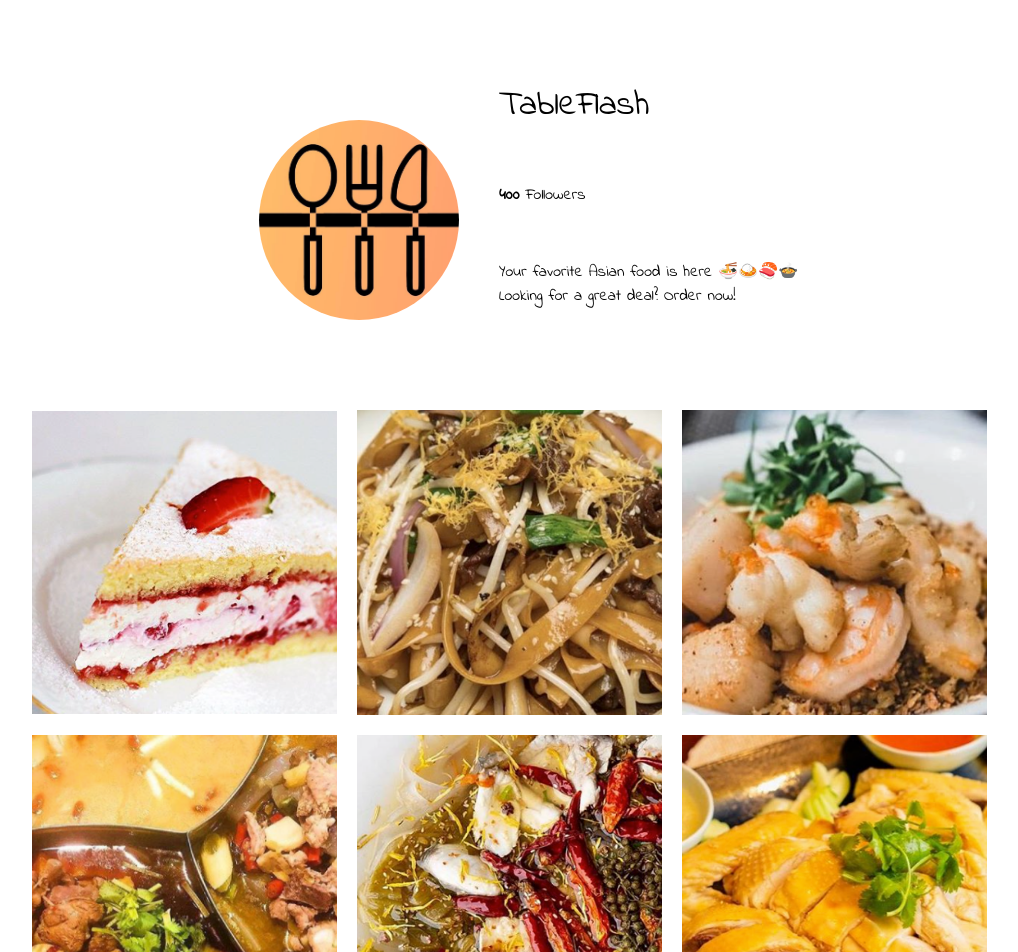
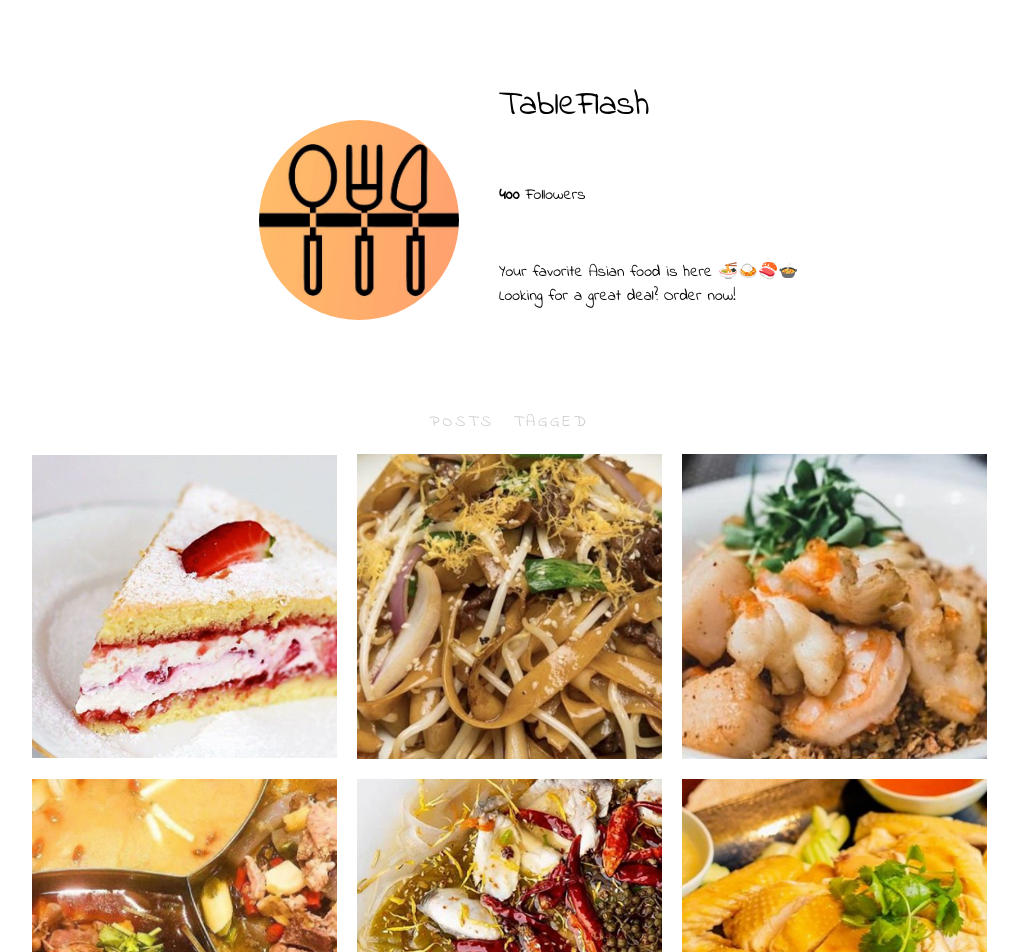
Before and after one commit to lingnali/TableFlash, a React (Create React App) app in the folder landingp/: page /gallery in a window 1280 px wide. Shown: the top 952 px of the page, without its empty margins (131-1149 px from the left). Built offline with nearby package versions, Linux system fonts and the light colour scheme.

Commit message:
tablink(hard code url)

```diff
--- a/landingp/src/App.js
+++ b/landingp/src/App.js
@@ -12,6 +12,7 @@ import styled, {css} from 'styled-components';
 import UserGrid from './Profile/UserGrid';
 import {Modal} from './Modal/Modal';
 import Posts from './Posts';
+import {Gallery} from "./Gallery/Gallery";
 
 
 // This example shows how to render two different screens
@@ -111,30 +112,30 @@ const PhotoGrid = styled.div`
   gap: 20px;
 `
 
-function Gallery() {
-  let location = useLocation();
+// function Gallery() {
+//   let location = useLocation();
 
-  return (
-    <div>
-      <UserGrid/>
-      <PhotoGrid>
-        {Posts.map(i => (
-          <Link
-            key={i.id}
-            to={{
-              pathname: `/img/${i.id}`,
-              // This is the trick! This link sets
-              // the `background` in location state.
-              state: { background: location }
-            }}
-          >
-            <Image index={i.id} />
-          </Link>
-        ))}
-      </PhotoGrid>
-    </div>
-  );
-}
+//   return (
+//     <div>
+//       <UserGrid/>
+//       <PhotoGrid>
+//         {Posts.map(i => (
+//           <Link
+//             key={i.id}
+//             to={{
+//               pathname: `/img/${i.id}`,
+//               // This is the trick! This link sets
+//               // the `background` in location state.
+//               state: { background: location }
+//             }}
+//           >
+//             <Image index={i.id} />
+//           </Link>
+//         ))}
+//       </PhotoGrid>
+//     </div>
+//   );
+// }
 
 function ImageView() {
   let { id } = useParams();
@@ -149,49 +150,3 @@ function ImageView() {
     </div>
   );
 }
-
-// function Modal() {
-//   let history = useHistory();
-//   let { id } = useParams();
-//   let image = IMAGES[parseInt(id, 10) - 1];
-
-//   if (!image) return null;
-
-//   let back = e => {
-//     e.stopPropagation();
-//     history.goBack();
-//   };
-
-//   return (
-//     <div
-//       onClick={back}
-//       style={{
-//         position: "absolute",
-//         top: 0,
-//         left: 0,
-//         bottom: 0,
-//         right: 0,
-//         background: "rgba(0, 0, 0, 0.15)"
-//       }}
-//     >
-//       <div
-//         className="modal"
-//         style={{
-//           position: "absolute",
-//           background: "#fff",
-//           top: 25,
-//           left: "10%",
-//           right: "10%",
-//           padding: 15,
-//           border: "2px solid #444"
-//         }}
-//       >
-//         <h1>{image.title}</h1>
-//         <Image inModal index={image.id} />
-//         <button type="button" onClick={back}>
-//           Close
-//         </button>
-//       </div>
-//     </div>
-//   );
-// }
--- /dev/null
+++ b/landingp/src/Gallery/Gallery.js
@@ -0,0 +1,78 @@
+
+import React from 'react';
+import {
+    useLocation,
+} from "react-router-dom";
+
+import UserGrid from '../Profile/UserGrid';
+import {Link} from 'react-router-dom';
+import styled, {css} from 'styled-components';
+import Posts from "../Posts";
+import {Image} from '../App';
+
+const PhotoGrid = styled.div`
+  display: grid;
+  grid-template-columns: repeat(3, 305px);
+  justify-content: center;
+  gap: 20px;
+  grid-auto-rows: 305px;
+  ${({cascade}) => cascade && css`
+    grid-auto-rows: 200px;
+    grid-gap: 5px;
+  `}
+  @media (max-width: 990px) {
+    gap: 5px;
+    grid-template-columns: repeat(3, 1fr);
+    grid-auto-rows: calc(33vw - 10px);
+  }
+`
+
+const LinkGrid = styled.div`
+  display: grid;
+  grid-template-columns: auto auto;
+  justify-content: center;
+  gap: 20px;
+  margin-bottom: 20px;
+`
+
+const TabLink = styled(Link)`
+  text-decoration: none;
+  color: #ccc;
+  text-transform: uppercase;
+  letter-spacing: 3px;
+  ${({selected}) => selected && 'color: black;'}
+`
+
+//to={{pathname: `${match.url}`, search:"?type=cascade"}}
+export function Gallery() {
+    let location = useLocation();
+
+    return (
+      <div>
+        <UserGrid/>
+        <LinkGrid>
+            <TabLink to={'/gallery'}>
+                POSTS
+            </TabLink>
+            <TabLink to={{pathname: '/gallery', search:"?type=cascade"}}>
+                TAGGED
+            </TabLink>
+        </LinkGrid>
+        <PhotoGrid>
+          {Posts.map(i => (
+            <Link
+              key={i.id}
+              to={{
+                pathname: `/img/${i.id}`,
+                // This is the trick! This link sets
+                // the `background` in location state.
+                state: { background: location }
+              }}
+            >
+              <Image index={i.id} />
+            </Link>
+          ))}
+        </PhotoGrid>
+      </div>
+    );
+  }
```
